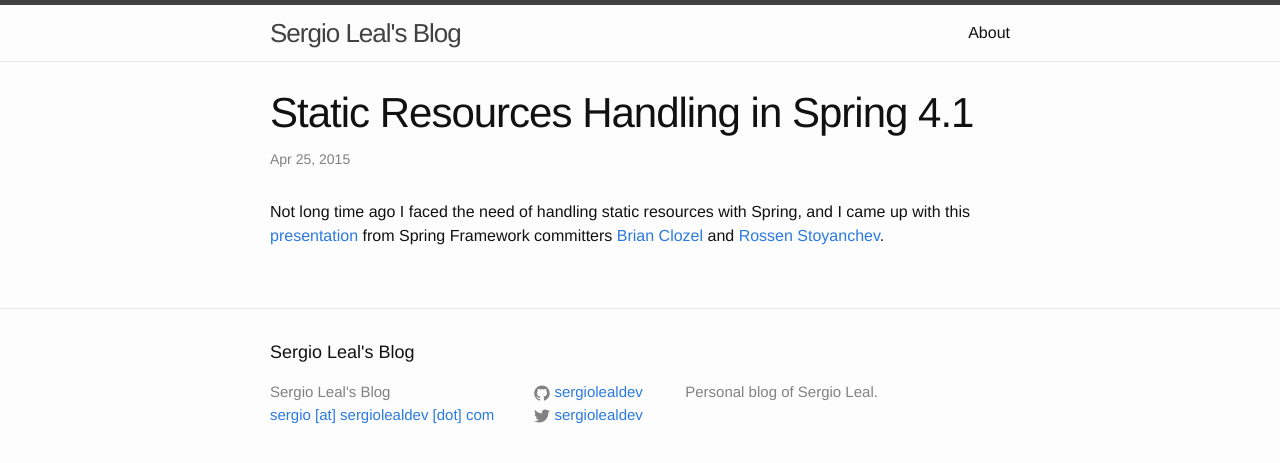
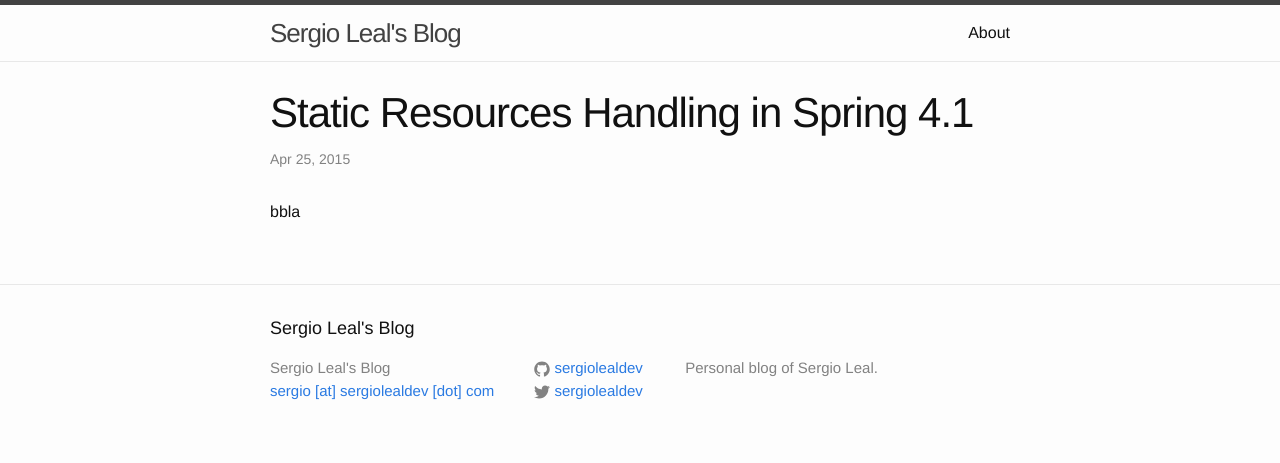
Before and after one commit to sergiolealdev/blog, a Jekyll site: the page built from _posts/2015-04-25-spring-handling-static-resources.markdown, in a window 1280 px wide. Shown: the top 463 px of the page. Built offline with Jekyll 4.4.1, drawn with Linux system fonts in a browser that asks for light colours.

Commit message:
testing post

```diff
--- a/_posts/2015-04-25-spring-handling-static-resources.markdown
+++ b/_posts/2015-04-25-spring-handling-static-resources.markdown
@@ -5,4 +5,4 @@ date:   2015-04-25 10:25:41 +0100
 categories: java
 ---
 
-Not long time ago I faced the need of handling static resources with Spring, and I came up with this <a href="http://www.infoq.com/presentations/resource-spring-mvc-4-1">presentation</a> from Spring Framework committers <a href="https://twitter.com/brianclozel">Brian Clozel</a> and <a href="https://twitter.com/rstoya05">Rossen Stoyanchev</a>.
+bbla
```
